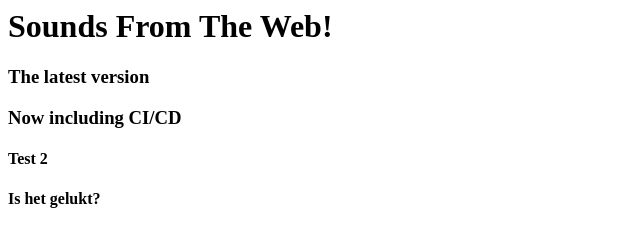
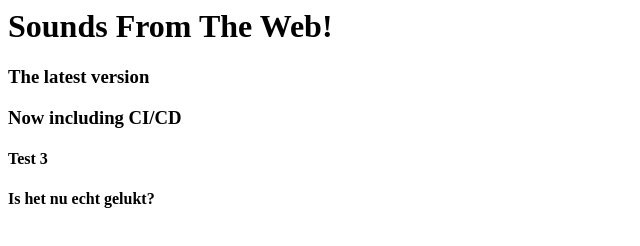
Before and after one commit to astrego/soundsfromtheweb, a website: page build/index.html in a window 1280 px wide. Shown: the full height of the page, 0-640 px from the left. Drawn offline with Linux system fonts and the light colour scheme.

Commit message:
small test 3

```diff
--- a/build/index.html
+++ b/build/index.html
@@ -8,7 +8,7 @@
     <h1>Sounds From The Web!</h1>
     <h3>The latest version</h3>
     <h3>Now including CI/CD</h3>
-    <h4>Test 2<h4>
-    <p>Is het gelukt?</p>
+    <h4>Test 3<h4>
+    <p>Is het nu echt gelukt?</p>
   </body>
 </html>
```
